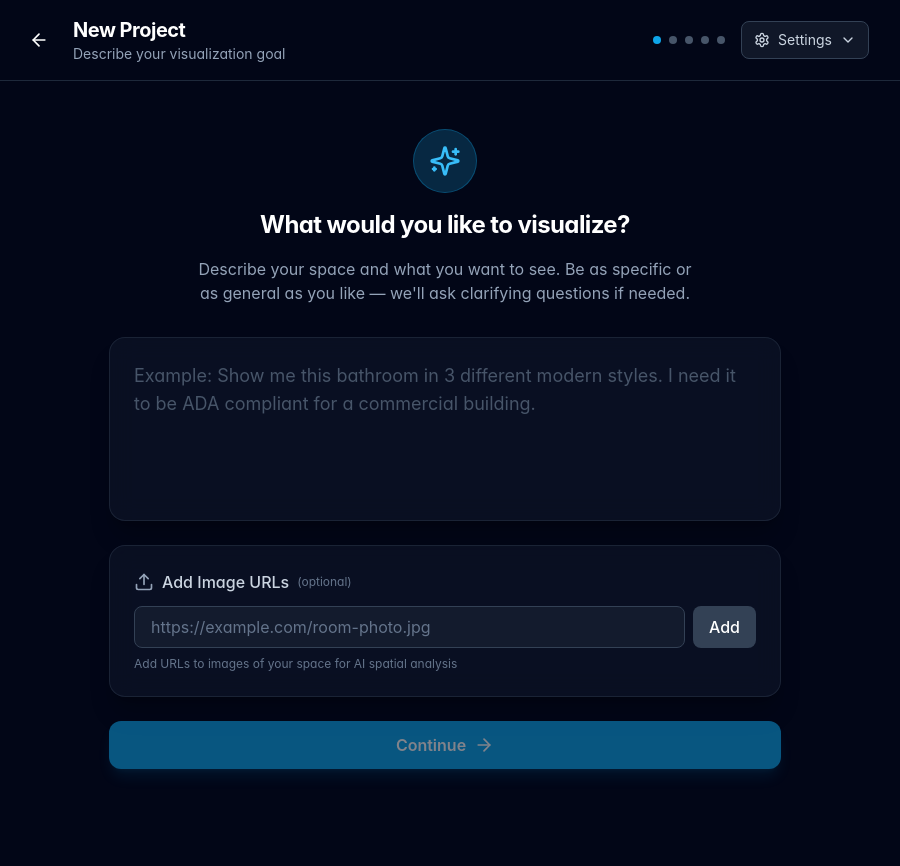
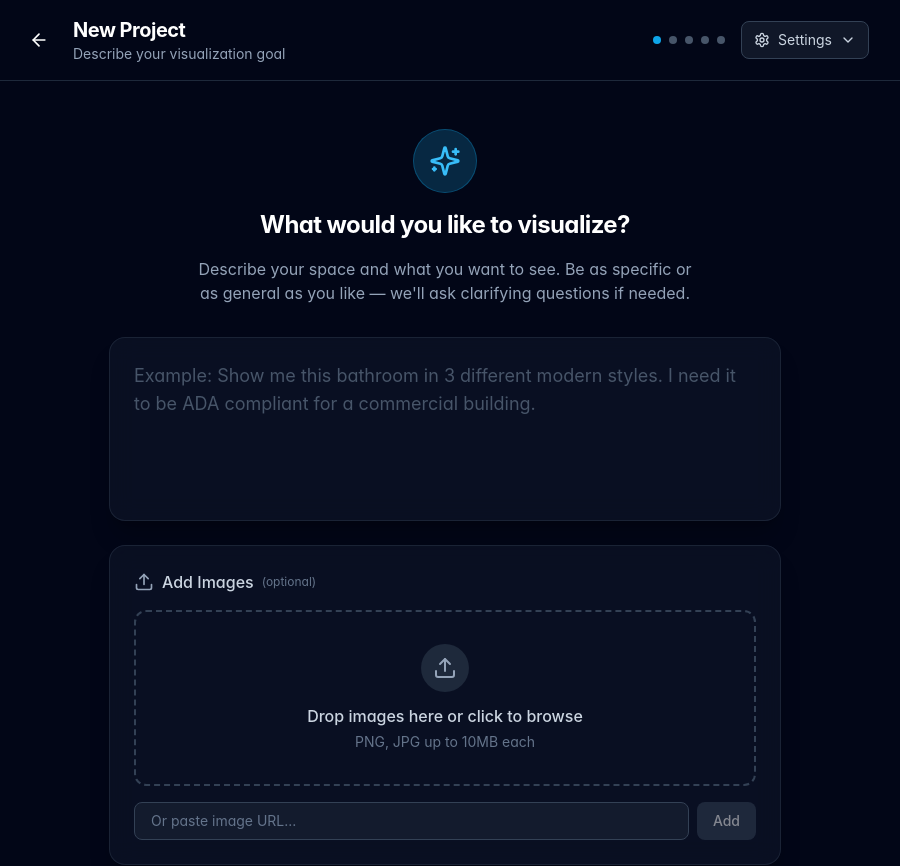
Before and after one commit to HiNala/Continuity, a Next.js app in the folder frontend/: page /project in a window 1280 px wide. Shown: the top 866 px of the page, without its empty margins (195-1095 px from the left). Before the commit the page ends 817 px from the top, so only its background shows below. Built offline with nearby package versions, Linux system fonts and the light colour scheme.

Commit message:
Mission 08: Integrate new UI components, enhance project page UX

```diff
--- a/frontend/src/app/project/page.tsx
+++ b/frontend/src/app/project/page.tsx
@@ -49,6 +49,9 @@ import {
 } from "@/lib/api";
 import { SettingsDropdown } from "@/components/SettingsDropdown";
 import { useToastContext } from "@/components/Providers";
+import { ImageUpload } from "@/components/ImageUpload";
+import { ResultsTimeline } from "@/components/ResultsTimeline";
+import { ImprovementStory } from "@/components/ImprovementStory";
 
 // ============================================
 // Types
@@ -83,7 +86,6 @@ export default function ProjectPage() {
   // Project data
   const [goal, setGoal] = useState("");
   const [imageUrls, setImageUrls] = useState<string[]>([]);
-  const [imageUrlInput, setImageUrlInput] = useState("");
   const [projectId, setProjectId] = useState<string | null>(null);
   const [questions, setQuestions] = useState<ClarifyingQuestion[]>([]);
   const [identified, setIdentified] = useState<Record<string, string | boolean | number | string[]>>({});
@@ -108,20 +110,6 @@ export default function ProjectPage() {
   const [isPolling, setIsPolling] = useState(false);
 
   // ==========================================
-  // Image URL handling
-  // ==========================================
-  const addImageUrl = () => {
-    const url = imageUrlInput.trim();
-    if (url && !imageUrls.includes(url)) {
-      setImageUrls([...imageUrls, url]);
-      setImageUrlInput("");
-    }
-  };
-
-  const removeImageUrl = (urlToRemove: string) => {
-    setImageUrls(imageUrls.filter((url) => url !== urlToRemove));
-  };
-
   // ==========================================
   // Step 1: Create project and analyze goal
   // ==========================================
@@ -503,53 +491,18 @@ export default function ProjectPage() {
                 />
               </div>
 
-              {/* Image URL Input */}
+              {/* Image Upload */}
               <div className="card">
-                <div className="flex items-center gap-2 mb-3">
+                <div className="flex items-center gap-2 mb-4">
                   <Upload className="w-5 h-5 text-slate-400" />
-                  <span className="font-medium text-slate-300">Add Image URLs</span>
+                  <span className="font-medium text-slate-300">Add Images</span>
                   <span className="text-xs text-slate-500">(optional)</span>
                 </div>
-                <div className="flex gap-2">
-                  <input
-                    type="url"
-                    value={imageUrlInput}
-                    onChange={(e) => setImageUrlInput(e.target.value)}
-                    onKeyDown={(e) => e.key === "Enter" && addImageUrl()}
-                    placeholder="https://example.com/room-photo.jpg"
-                    className="flex-1 px-4 py-2 bg-slate-800/50 border border-slate-700 rounded-lg text-white placeholder:text-slate-500 focus:outline-none focus:ring-2 focus:ring-continuity-500/50 focus:border-continuity-500"
-                  />
-                  <button
-                    type="button"
-                    onClick={addImageUrl}
-                    className="px-4 py-2 bg-slate-700 hover:bg-slate-600 rounded-lg font-medium transition-colors"
-                  >
-                    Add
-                  </button>
-                </div>
-                {imageUrls.length > 0 && (
-                  <div className="mt-3 flex flex-wrap gap-2">
-                    {imageUrls.map((url, index) => (
-                      <div
-                        key={index}
-                        className="flex items-center gap-2 px-3 py-1.5 bg-slate-800 rounded-lg text-sm"
-                      >
-                        <span className="text-slate-300 truncate max-w-[200px]">
-                          {url.split("/").pop() || `Image ${index + 1}`}
-                        </span>
-                        <button
-                          onClick={() => removeImageUrl(url)}
-                          className="text-slate-500 hover:text-red-400 transition-colors"
-                        >
-                          ×
-                        </button>
-                      </div>
-                    ))}
-                  </div>
-                )}
-                <p className="mt-2 text-xs text-slate-500">
-                  Add URLs to images of your space for AI spatial analysis
-                </p>
+                <ImageUpload
+                  images={imageUrls}
+                  onImagesChange={setImageUrls}
+                  maxImages={5}
+                />
               </div>
 
               <button
@@ -814,7 +767,6 @@ export default function ProjectPage() {
                   setStep("input");
                   setGoal("");
                   setImageUrls([]);
-                  setImageUrlInput("");
                   setProjectId(null);
                   setQuestions([]);
                   setIdentified({});
@@ -1003,7 +955,6 @@ export default function ProjectPage() {
                   setStep("input");
                   setGoal("");
                   setImageUrls([]);
-                  setImageUrlInput("");
                   setProjectId(null);
                   setQuestions([]);
                   setIdentified({});
@@ -1171,39 +1122,50 @@ export default function ProjectPage() {
               </div>
             </div>
 
-            {/* Style Variations */}
-            {generationResult.style_variations.length > 0 && (
+            {/* Visual Timeline */}
+            {imageUrls.length > 0 && (
               <div className="card">
-                <h3 className="font-semibold mb-4">Style Variations</h3>
-                <div className="grid md:grid-cols-3 gap-4">
-                  {generationResult.style_variations.map((variation, i) => (
-                    <div
-                      key={i}
-                      className={`p-4 rounded-lg border ${
-                        variation.success
-                          ? "bg-slate-800/50 border-slate-700"
-                          : "bg-red-500/10 border-red-500/20"
-                      }`}
-                    >
-                      <div className="flex items-center gap-2 mb-2">
-                        <Palette className="w-4 h-4 text-continuity-400" />
-                        <span className="font-medium capitalize">
-                          {variation.style || `Style ${i + 1}`}
-                        </span>
-                      </div>
-                      {variation.success ? (
-                        <p className="text-xs text-emerald-400">
-                          Generated in {(variation.latency_ms || 0) / 1000}s
-                        </p>
-                      ) : (
-                        <p className="text-xs text-red-400">
-                          {variation.error || "Generation failed"}
-                        </p>
-                      )}
-                    </div>
-                  ))}
-                </div>
+                <ResultsTimeline
+                  originalImage={imageUrls[0]}
+                  phases={generationResult.phases
+                    .filter(p => p.success)
+                    .map(p => ({
+                      phase: p.phase,
+                      imagePath: p.output_path || imageUrls[0],
+                      iterationId: p.iteration_id,
+                    }))}
+                  styleVariations={generationResult.style_variations
+                    .filter(v => v.success)
+                    .map(v => ({
+                      phase: v.style || "styled",
+                      imagePath: v.output_path || imageUrls[0],
+                    }))}
+                  onViewWeaveTrace={(traceId) => {
+                    window.open(`https://wandb.ai/traces/${traceId}`, "_blank");
+                  }}
+                />
               </div>
+            )}
+
+            {/* Improvement Story (if retries occurred) */}
+            {orchestrationStatus && orchestrationStatus.retry_count > 0 && (
+              <ImprovementStory
+                retries={[{
+                  phase: orchestrationStatus.current_phase || "generation",
+                  attemptNumber: orchestrationStatus.retry_count + 1,
+                  failureReason: "Quality check detected improvement opportunities",
+                  policyChanges: qcResult?.policy_update?.changes_applied?.map((change: Record<string, unknown>) => ({
+                    field: String(change.field || "policy"),
+                    oldValue: String(change.old_value || "default"),
+                    newValue: String(change.new_value || "optimized"),
+                    reason: String(change.reason || "AI-driven optimization"),
+                  })) || [],
+                  improved: true,
+                }]}
+                onViewWeaveTrace={(traceId) => {
+                  window.open(`https://wandb.ai/traces/${traceId}`, "_blank");
+                }}
+              />
             )}
 
             {/* Quality Control Section (Mission 05) */}
@@ -1342,7 +1304,6 @@ export default function ProjectPage() {
                   setStep("input");
                   setGoal("");
                   setImageUrls([]);
-                  setImageUrlInput("");
                   setProjectId(null);
                   setQuestions([]);
                   setIdentified({});
```
Also changed, not shown: 1 other file (tests, documents, lock files or other folders).
